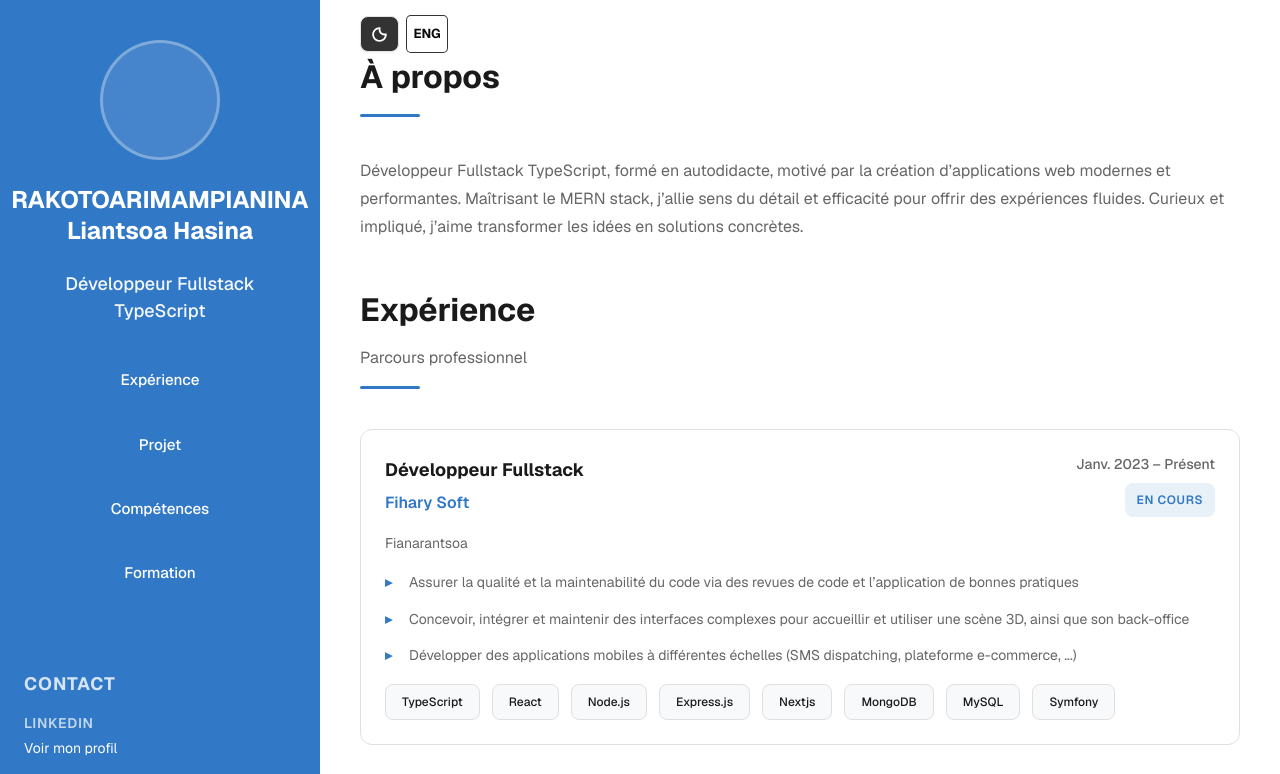
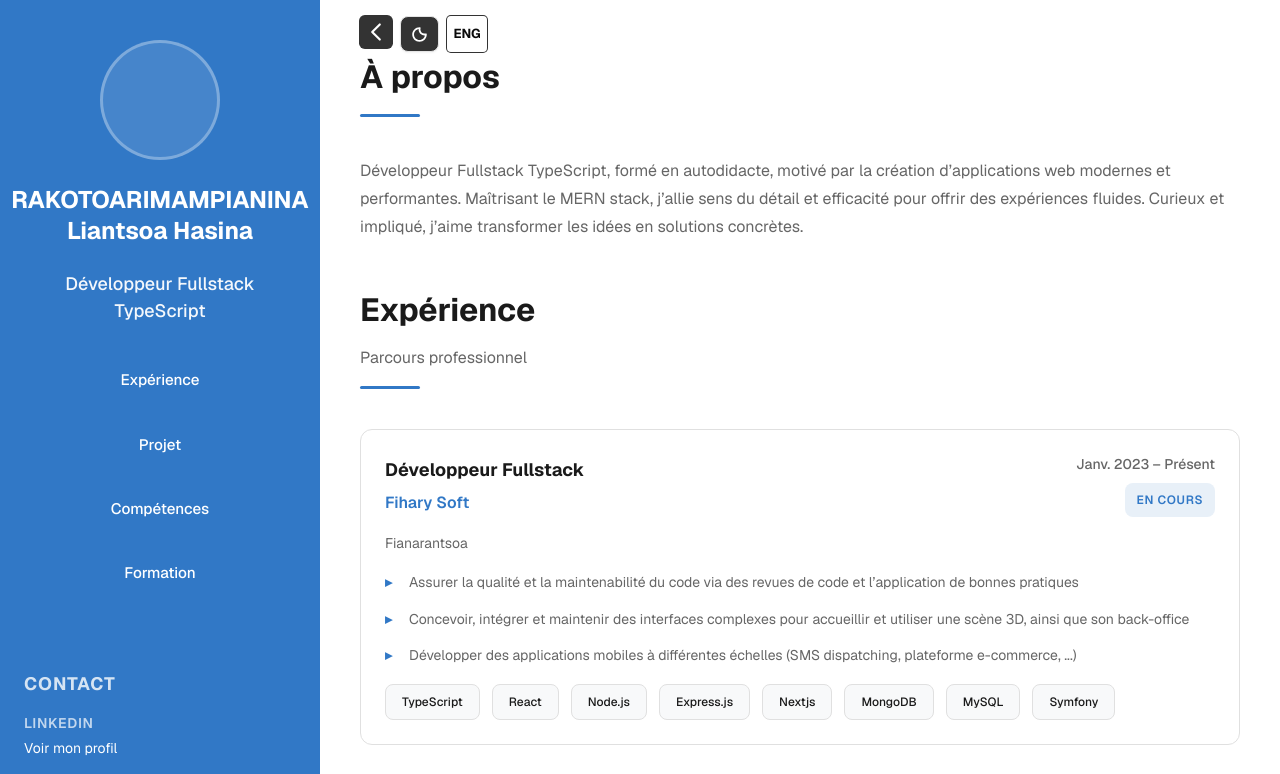
Before and after one commit to LiantsoHasina/liantsorak-cv, a Next.js app: page / in a window 1280 px wide. Shown: the top 774 px of the page. Built offline with nearby package versions, Linux system fonts and the light colour scheme.

Commit message:
feat(options): accordion added

```diff
--- a/app/page.tsx
+++ b/app/page.tsx
@@ -19,6 +19,7 @@ export default function Portfolio() {
   const [isLight, setIsLight] = useState(true)
   const [visible, setVisible] = useState(false)
   const [language, setLanguage] = useState<keyof CvData>("fr")
+  const [collapse, setCollapse] = useState(false)
 
   useEffect(() => {
     const onScroll = () => {
@@ -37,6 +38,7 @@ export default function Portfolio() {
     <div className={`${styles.portfolio} ${!isLight ? styles.dark : ''}`}>
       <div className={`${styles.toTop} ${visible ? styles.visible : ''}`} onClick={scrollTop} />
       <Sidebar
+        colllapse={collapse}
         name={cvData[language].personal.name}
         title={cvData[language].personal.title}
         bio={cvData[language].personal.bio}
@@ -45,9 +47,13 @@ export default function Portfolio() {
         to={(val) => push(val)}
       />
 
-      <main className={styles.main}>
+      <main className={`${styles.main} ${collapse ? styles.collapse : ""}`}>
         {/* Summary Section */}
         <div className={styles.options}>
+          <div
+            className={`${styles.collapsing} ${collapse ? styles.on : ""} ${isLight ? styles.light : styles.dark}`}
+            onClick={() => setCollapse(!collapse)}
+          />
           <Toggle variant={"outline"} onClick={() => setIsLight(!isLight)}>
             <div className={`${styles.mode} ${isLight ? styles.light : styles.dark}`} />
           </Toggle>
--- a/components/Sidebar.tsx
+++ b/components/Sidebar.tsx
@@ -11,15 +11,16 @@ interface SidebarProps {
   bio: string;
   contact: Contact;
   language: keyof CvData
+  colllapse: boolean
   to: (val: string) => void
 }
 
-export const Sidebar: React.FC<SidebarProps> = ({ name, title, bio, contact, to, language }) => {
+export const Sidebar: React.FC<SidebarProps> = ({ name, title, bio, contact, to, colllapse, language }) => {
 
   const isFrench = useMemo(() => language === "fr", [language])
 
   return (
-    <aside className={styles.sidebar}>
+    <aside className={`${styles.sidebar} ${colllapse ? styles.collapsed : ""}`}>
       <div className={styles.header}>
         <div className={styles.avatar}></div>
         <h1 className={styles.name}>{name}</h1>
--- a/styles/Portfolio.module.scss
+++ b/styles/Portfolio.module.scss
@@ -51,6 +51,11 @@
   margin-block: 1em;
   padding: $spacing-2xl;
   max-width: 1200px;
+  transition: all .2s ease-in-out;
+
+  &.collapse {
+    margin-left: 0;
+  }
 
   .options {
     display: flex;
@@ -58,13 +63,53 @@
     position: fixed;
     gap: .5em;
     top: 1em;
+    z-index: 10000;
+
+    .collapsing {
+      width: 1em;
+      height: 1em;
+      padding: 1em;
+      background-image: url(../public/chevron-right.svg);
+      background-repeat: no-repeat;
+      background-position: center;
+      background-size: 80% 80%;
+      background-color: #333;
+      box-shadow: 0 0 0 1px #333;
+      border-radius: .3em;
+      transition: all .2s ease-in;
+      cursor: pointer;
+
+      &.light {
+        background-image: url(../public/chevron-right-light.svg);
+      }
+
+      @media (min-width: $breakpoint-tablet) {
+        transform: rotate(180deg);
+
+        &.on {
+          rotate: 180deg;
+        }
+      }
+
+      @media (max-width: $breakpoint-tablet) {
+        rotate: 90deg;
+        &.on {
+          rotate: 270deg;
+        }
+      }
+      &.dark {
+        background-color: #fff;
+        box-shadow: 0 0 0 1px #ddd;
+      }
+    }
+
     .mode {
       background-repeat: no-repeat;
       background-position: center;
       background-size: 80% 80%;
       width: 1.5em;
       height: 1.5em;
-
+      cursor: pointer;
       &.light {
         background-image: url(../public/mode-dark.svg);
       }
@@ -82,12 +127,14 @@
       box-shadow: 0 0 0 1px #333;
       padding: .4em;
       width: 40px;
+      background-color: #fff;
       user-select: none;
       cursor: pointer;
       font-size: small;
       border-radius: .3em;
       &.dark {
         color: #fff;
+        background-color: #333;
         box-shadow: 0 0 0 1px #ddd;
       }
     }
--- a/styles/components/Sidebar.module.scss
+++ b/styles/components/Sidebar.module.scss
@@ -14,6 +14,14 @@
   flex-direction: column;
   justify-content: space-between;
   gap: $spacing-2xl;
+  transition: all .2s ease-in-out;
+
+  @media (min-width: $breakpoint-tablet) {
+    &.collapsed {
+      width: 0px;
+      padding: 0;
+    }
+  }
 
   @media (max-width: $breakpoint-tablet) {
     position: static;
@@ -21,6 +29,12 @@
     height: auto;
     padding: $spacing-xl $spacing-lg;
     margin-bottom: $spacing-2xl;
+
+
+    &.collapsed {
+      height: 0;
+      padding: 0;
+    }
   }
 }
 
```
Also changed, not shown: public/chevron-right-light.svg (added), public/chevron-right.svg (added).
